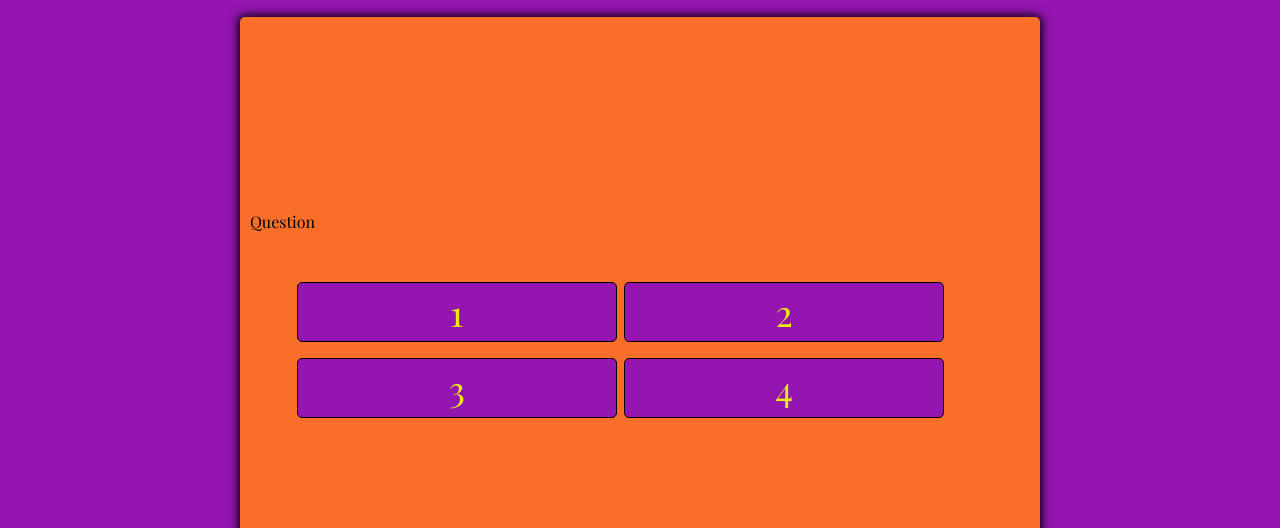
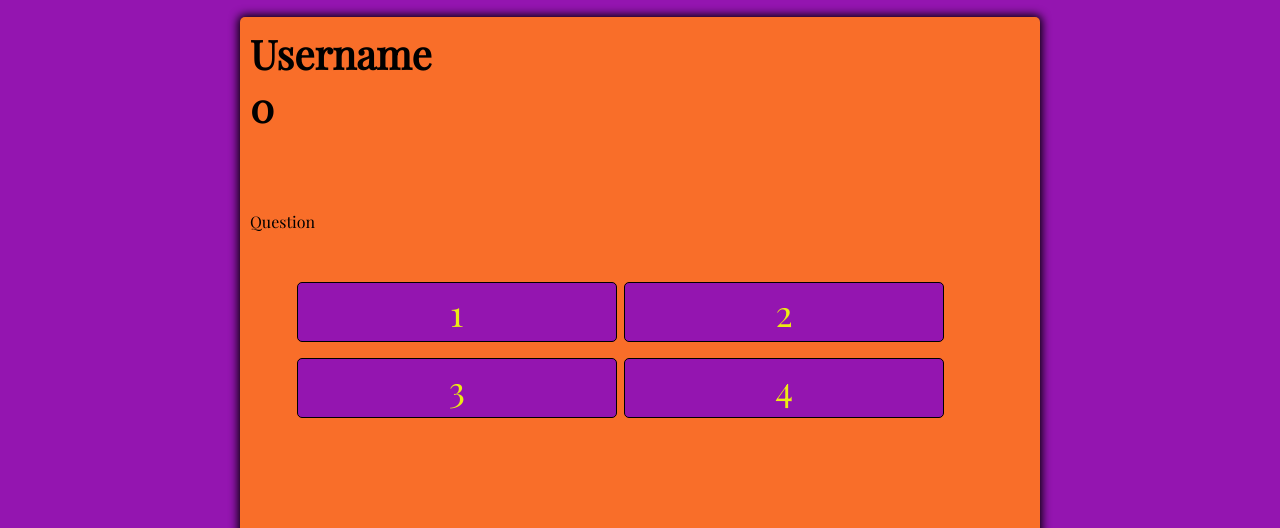
Before and after one commit to Code-Institute-Submissions/Luinen-Halloweenquiz_DecResub, a plain HTML site: page quiz.html in a window 1280 px wide. Shown: the part 163-691 px from the top of the page. Drawn offline with nearby package versions, Linux system fonts and the light colour scheme; files that its build step writes are made by us from their sources; files whose address does not match are found by name.

Commit message:
add score to html

```diff
--- a/quiz.html
+++ b/quiz.html
@@ -21,7 +21,10 @@
       <img class="pumpkin-pic" src="images/pumpkin_logo.jpg" alt="a pumpkin with wizard hat">
     </div>
     <div class="container">
-      <div class='result flex-column'></div>
+      <div class='result'>
+        <p id="username">Username</p>
+        <p id="score">0</p>
+        </div>
         <div class='question_container' id="question">Question</div>
         <div class="answer_container">
           <button class="btn answer" id="ans1">1</button>
```
